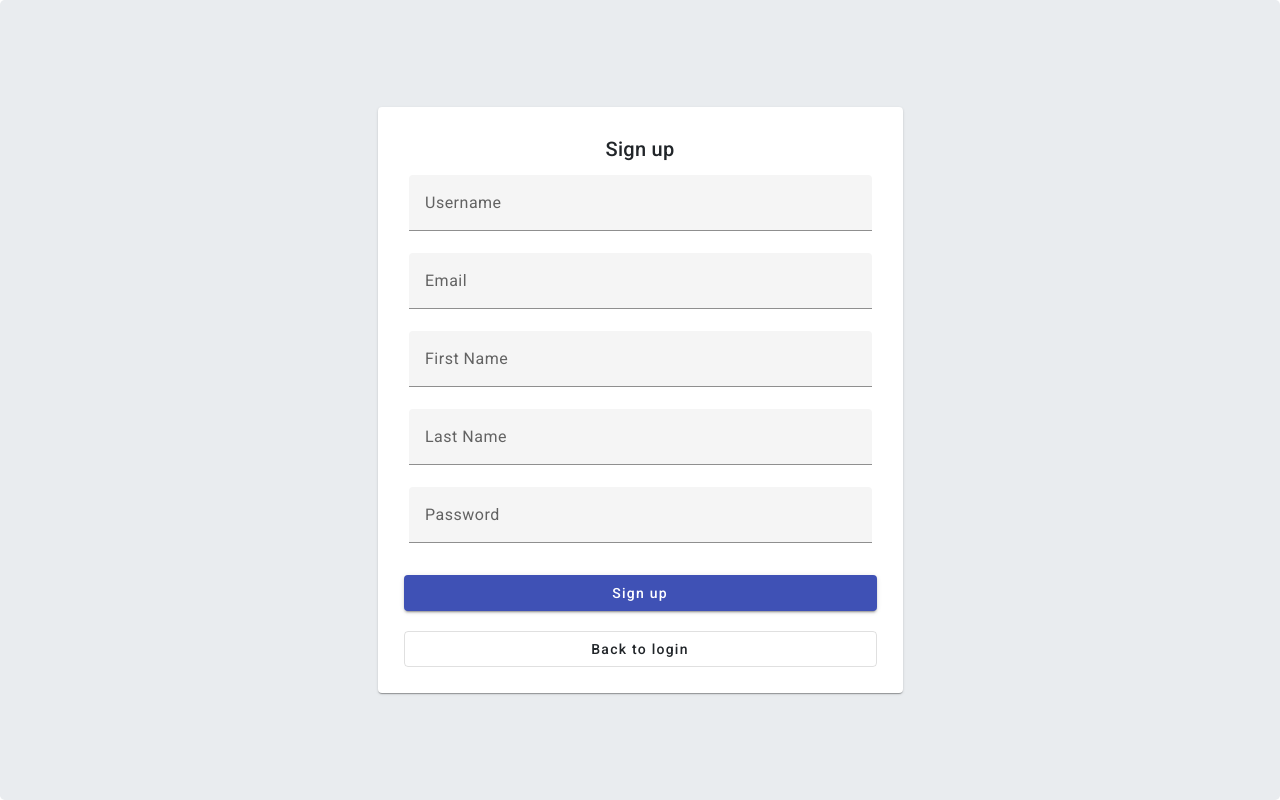
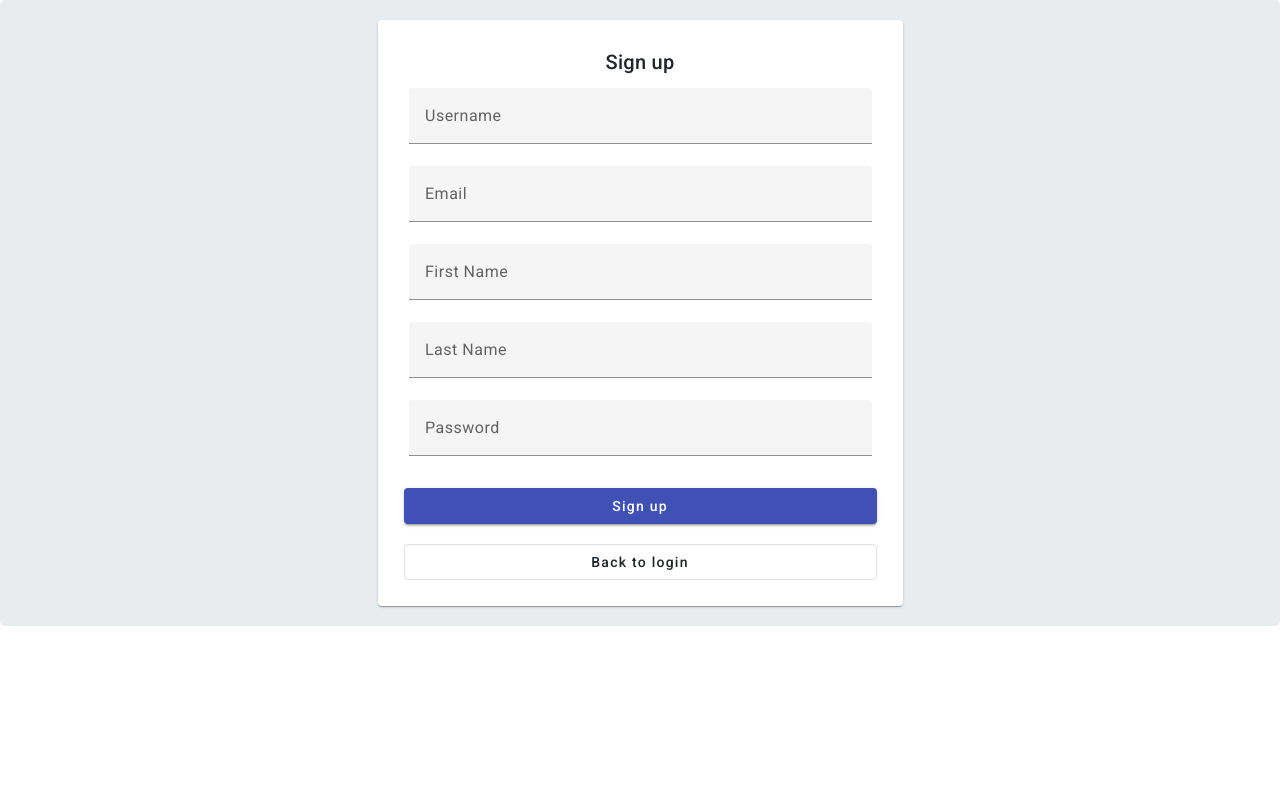
Before and after one commit to PetarSiderov/weather-app, an Angular app: page /sign-up in a window 1280 px wide. Built offline with nearby package versions, Linux system fonts and the light colour scheme.

Commit message:
small design changes

```diff
--- a/src/app/sign-up/sign-up.component.html
+++ b/src/app/sign-up/sign-up.component.html
@@ -1,5 +1,5 @@
-<div class="container col-md-6">
-    <div class="login-card">
+<div class="container col-md-6" style="display: inline;">
+    <div class="login-card row col-md-6" style="margin-left: 25%">
       <mat-card class="mat-card">
         <mat-card-header style="justify-content: center;" class="m-button">
           <mat-card-title>Sign up</mat-card-title>
```
